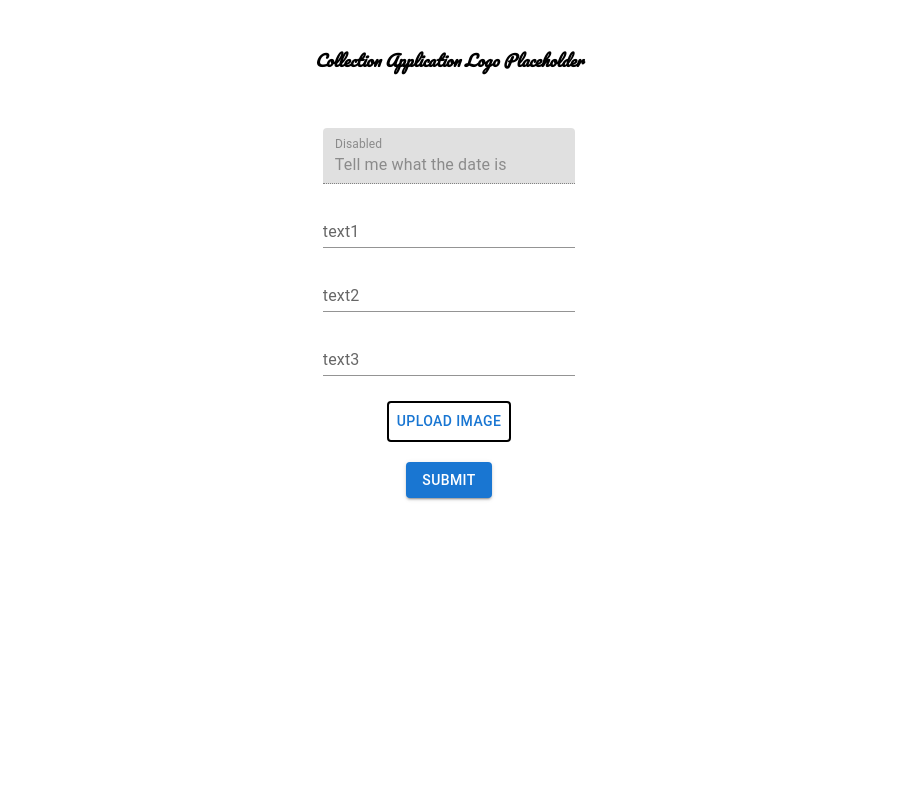
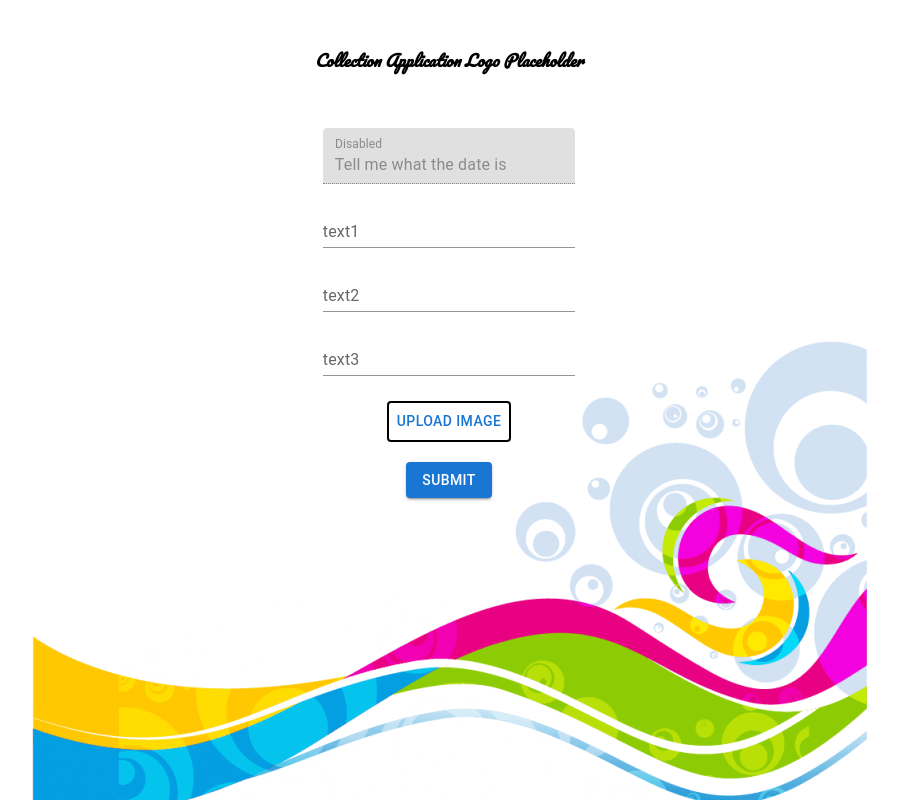
Before and after one commit to robotsch/collection-app, a React (Vite) app: page / in a window 1280 px wide. Shown: the whole page, without its empty margins (191-1089 px from the left). Built offline with nearby package versions, Linux system fonts and the light colour scheme.

Commit message:
:technologist: make the form look prettier with image, end to the bottom whitespace

```diff
--- a/src/components/Input.jsx
+++ b/src/components/Input.jsx
@@ -73,6 +73,7 @@ export default function Input() {
         >
           Submit
         </Button>
+        <img id="background-flare" src="src\public\toppng.com-wave-clip-border-wave-border-1046x575.png"></img>
       </Box>
     </div>
   )
--- a/src/components/Input.scss
+++ b/src/components/Input.scss
@@ -5,3 +5,8 @@
   font-family: 'Pacifico', cursive;
   margin: 46px;
 }
+
+#background-flare{
+  position: absolute;
+  bottom: 0;
+}
```
